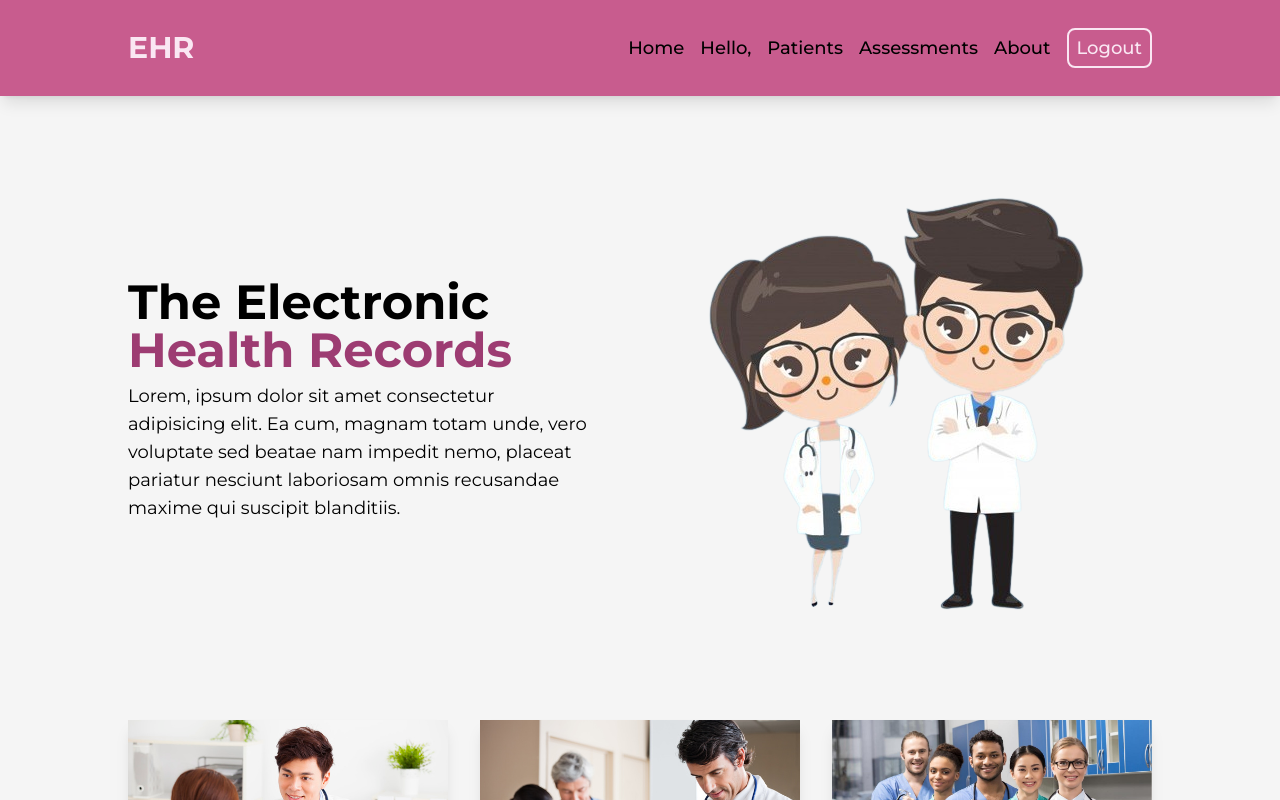
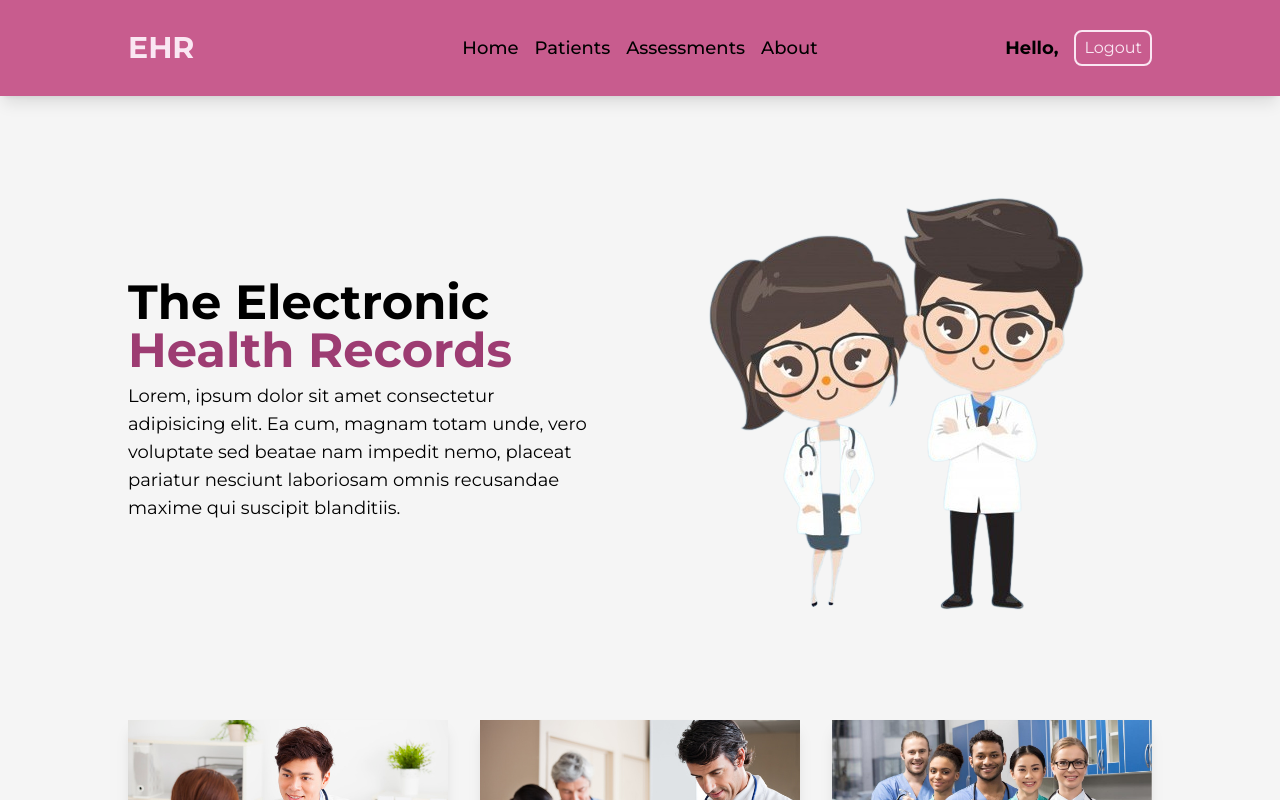
Before and after one commit to RomwelFeliciano/EHR, a React (Vite) app in the folder client/: page / in a window 1280 px wide. Shown: the top 800 px of the page. Built offline with nearby package versions, Linux system fonts and the light colour scheme; sample sign-in values are in the browser's storage.

Commit message:
Frontend: Navbar Style

```diff
--- a/client/src/components/Navbar.jsx
+++ b/client/src/components/Navbar.jsx
@@ -12,16 +12,15 @@ const Navbar = () => {
 
   return (
     <header className="fixed top-0 flex h-24 w-full items-center justify-between bg-main px-32 shadow-lg">
-      <h1 className="text-3xl font-bold text-second">EHR</h1>
-      <nav className="flex w-full items-center justify-end gap-4 text-lg font-medium">
+      <h1 className="w-full text-3xl font-bold text-second">EHR</h1>
+      <nav
+        className={`flex w-full items-center gap-4 text-lg font-medium ${user ? "justify-center" : "justify-end"}`}
+      >
         <Link to="/" className="hover:text-second">
           Home
         </Link>
         {user && (
           <>
-            <h1>
-              Hello, {user.firstname} {user.lastname}
-            </h1>
             <Link to="/patients" className="hover:text-second">
               Patients
             </Link>
@@ -49,8 +48,13 @@ const Navbar = () => {
             </Link>
           </>
         )}
+      </nav>
 
-        {user && (
+      {user && (
+        <div className="flex w-full items-center justify-end gap-4">
+          <h1 className="text-lg font-bold">
+            Hello, {user.firstname} {user.lastname}
+          </h1>
           <Link
             to="/"
             className="rounded-lg border-2 border-second px-2 py-1 text-second transition-all duration-300 ease-in-out hover:border-black hover:bg-third hover:text-white"
@@ -58,8 +62,8 @@ const Navbar = () => {
           >
             Logout
           </Link>
-        )}
-      </nav>
+        </div>
+      )}
     </header>
   );
 };
```
